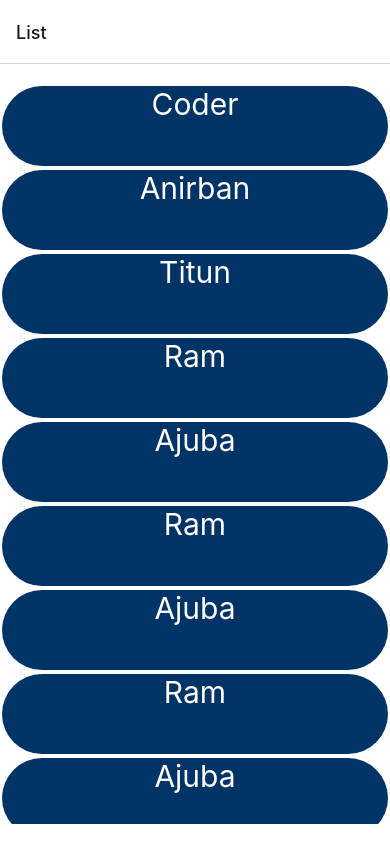
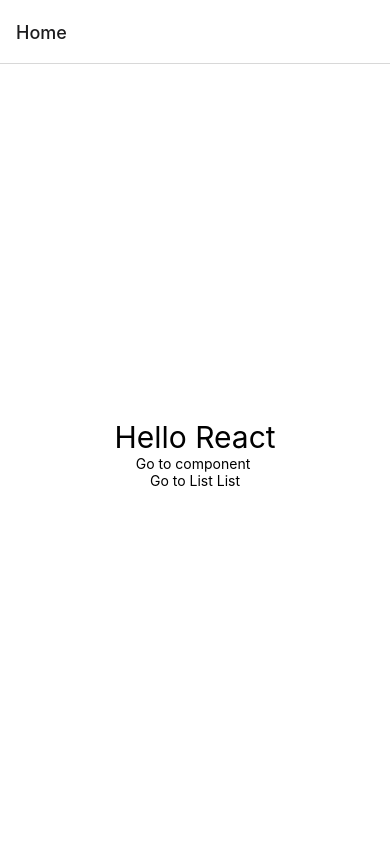
Before and after one commit to anirbanbarman/Learn-React-Native, a React Native app: screen / in a window 390 px wide. Built offline with nearby package versions, Linux system fonts and the light colour scheme.

Commit message:
navigation

```diff
--- a/App.js
+++ b/App.js
@@ -13,7 +13,7 @@
   return (
 
     <NavigationContainer >
-    <Stack.Navigator initialRouteName="List">
+    <Stack.Navigator initialRouteName="Home">
       <Stack.Screen name="Home"  style={styles.container} component={HomeScreen} />
       <Stack.Screen name="Component"  style={styles.container} component={ComponentScreen} />
       <Stack.Screen name="List"  style={styles.container} component={ListScreen} />
--- a/src/screens/HomeScreen.js
+++ b/src/screens/HomeScreen.js
@@ -1,11 +1,21 @@
 
 import React from 'react';
-import { StyleSheet, Text, View } from 'react-native';
+import { StyleSheet, Text, View,TouchableOpacity } from 'react-native';
 
-export default function HomeScreen() {
+export default function HomeScreen({navigation }) {
+
   return (
     <View style={styles.container}>
       <Text style={styles.text} >Hello React</Text>
+      <TouchableOpacity onPress={()=> navigation.navigate('Component', { name: 'Jane' })}>
+
+         <Text>Go to component </Text>
+      </TouchableOpacity>
+      <TouchableOpacity onPress={()=>navigation.navigate('List', { name: 'Jane' })}>
+
+         <Text>Go to List List</Text>
+      </TouchableOpacity>
+
 
     </View>
   );
--- a/src/screens/ListScreen.js
+++ b/src/screens/ListScreen.js
@@ -1,7 +1,8 @@
 
 import React from 'react';
-import { StyleSheet, Text, View,FlatList} from 'react-native';
-import { color } from 'react-native/Libraries/Components/View/ReactNativeStyleAttributes';
+import { StyleSheet,TouchableOpacity, Text, View,FlatList,Button} from 'react-native';
+
+
 
 
 export default function ListScreen() {
@@ -28,6 +29,14 @@
 
       }}
       />
+      <Button
+      onPress={()=>alert("hello")}
+      title='Goto Component screen'/>
+
+      <TouchableOpacity onPress={()=>alert("hi")}>
+
+         <Text>Go to List Demo </Text>
+      </TouchableOpacity>
 
     </View>
   );
```
